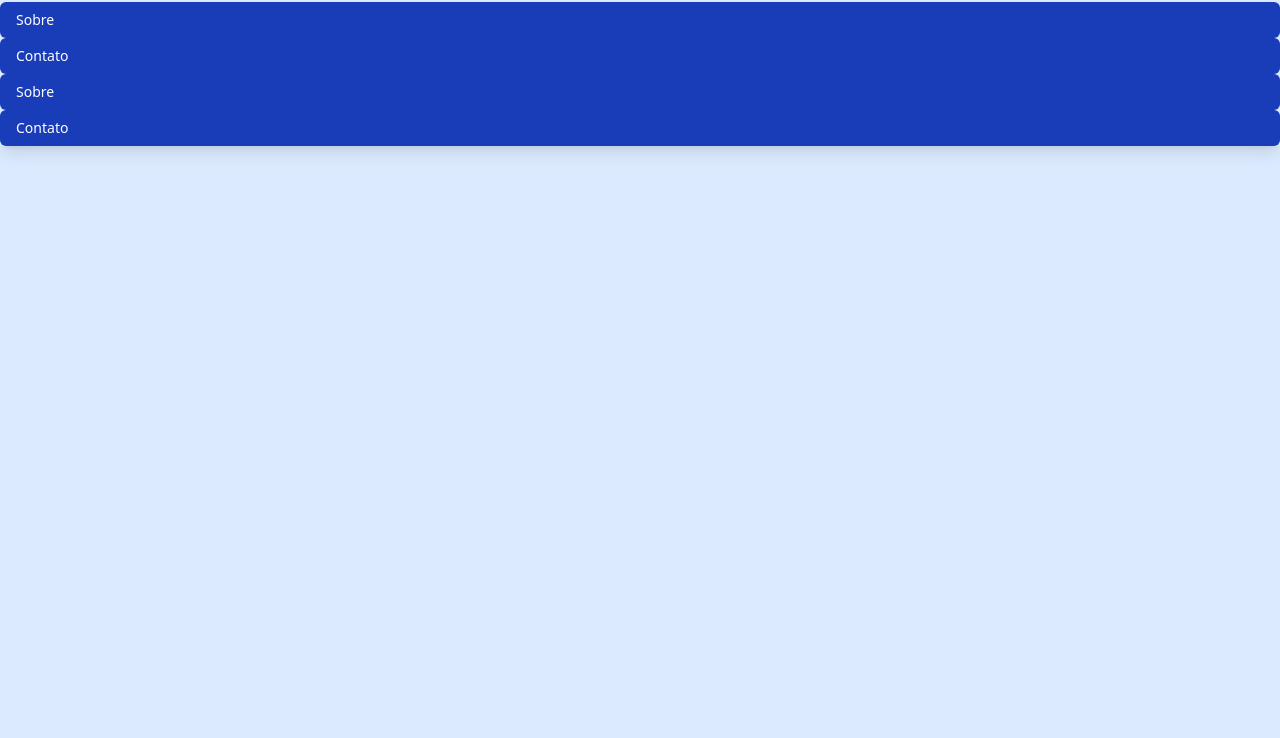
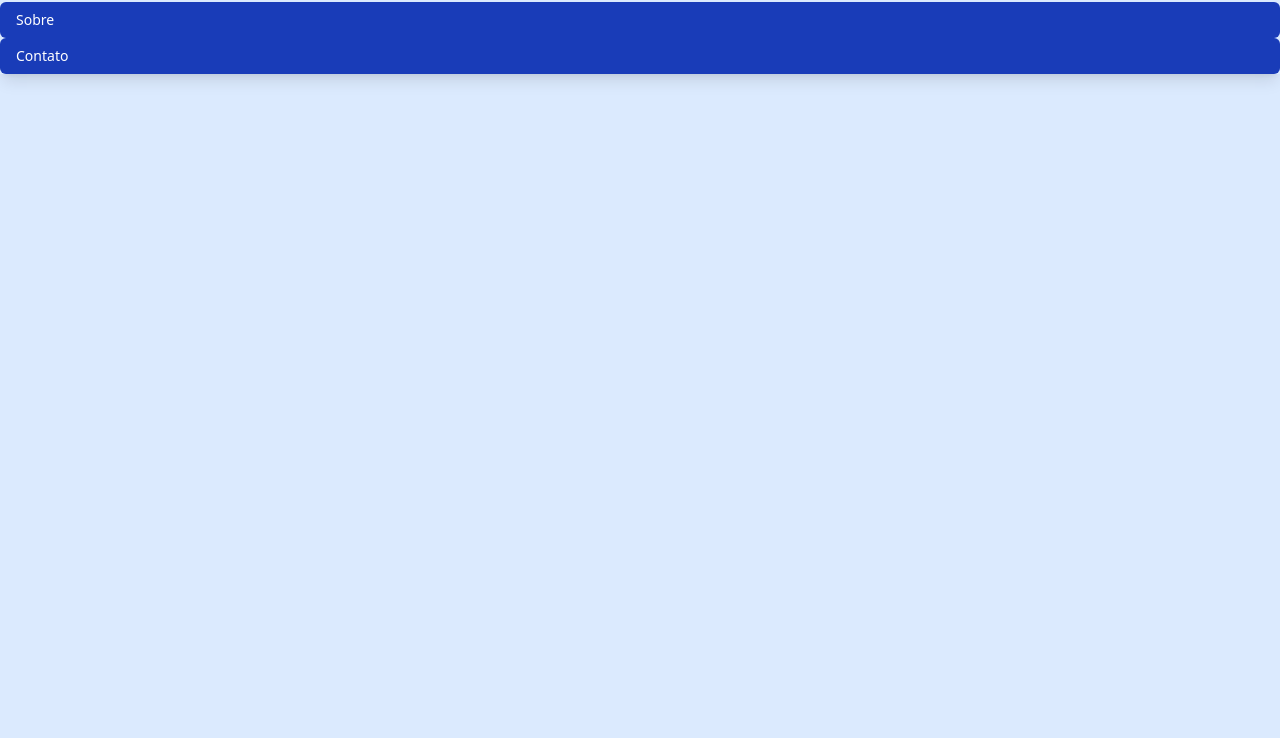
Before and after one commit to pedro2506/aula10, a plain HTML site: page index.html in a window 1280 px wide. Shown: the part 62-800 px from the top of the page. Drawn offline with nearby package versions, Linux system fonts and the light colour scheme.

Commit message:
ALTERA22

```diff
--- a/index.html
+++ b/index.html
@@ -153,20 +153,6 @@
       <a href="#" class="block px-4 py-2 rounded-md text-sm font-medium text-white bg-blue-800  hover:bg-blue-600">Sobre</a>
       <a href="#" class="block px-4 py-2 rounded-md text-sm font-medium text-white bg-blue-800  hover:bg-blue-600">Contato</a>
 
-
-   <!-- Sobre -->
-  <a href="#" class="block px-4 py-2 rounded-md text-sm font-medium text-white bg-blue-800 hover:bg-blue-600">
-    Sobre
-  </a>
-
-  <!-- Contato -->
-  <a href="#" class="block px-4 py-2 rounded-md text-sm font-medium text-white bg-blue-800 hover:bg-blue-600">
-    Contato
-  </a>
-</div>
-
-
-
     </div>
   </header>
 
```
